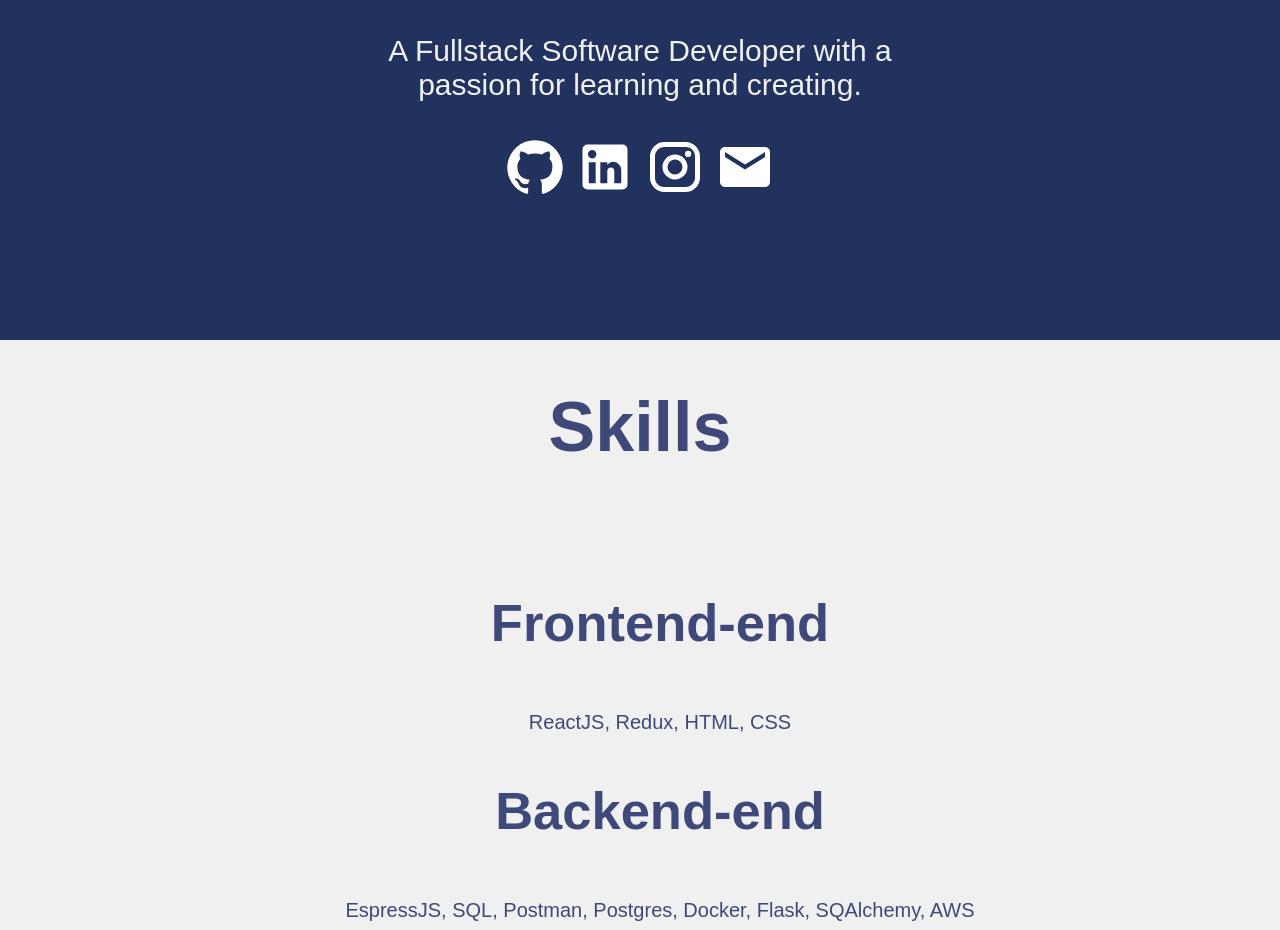
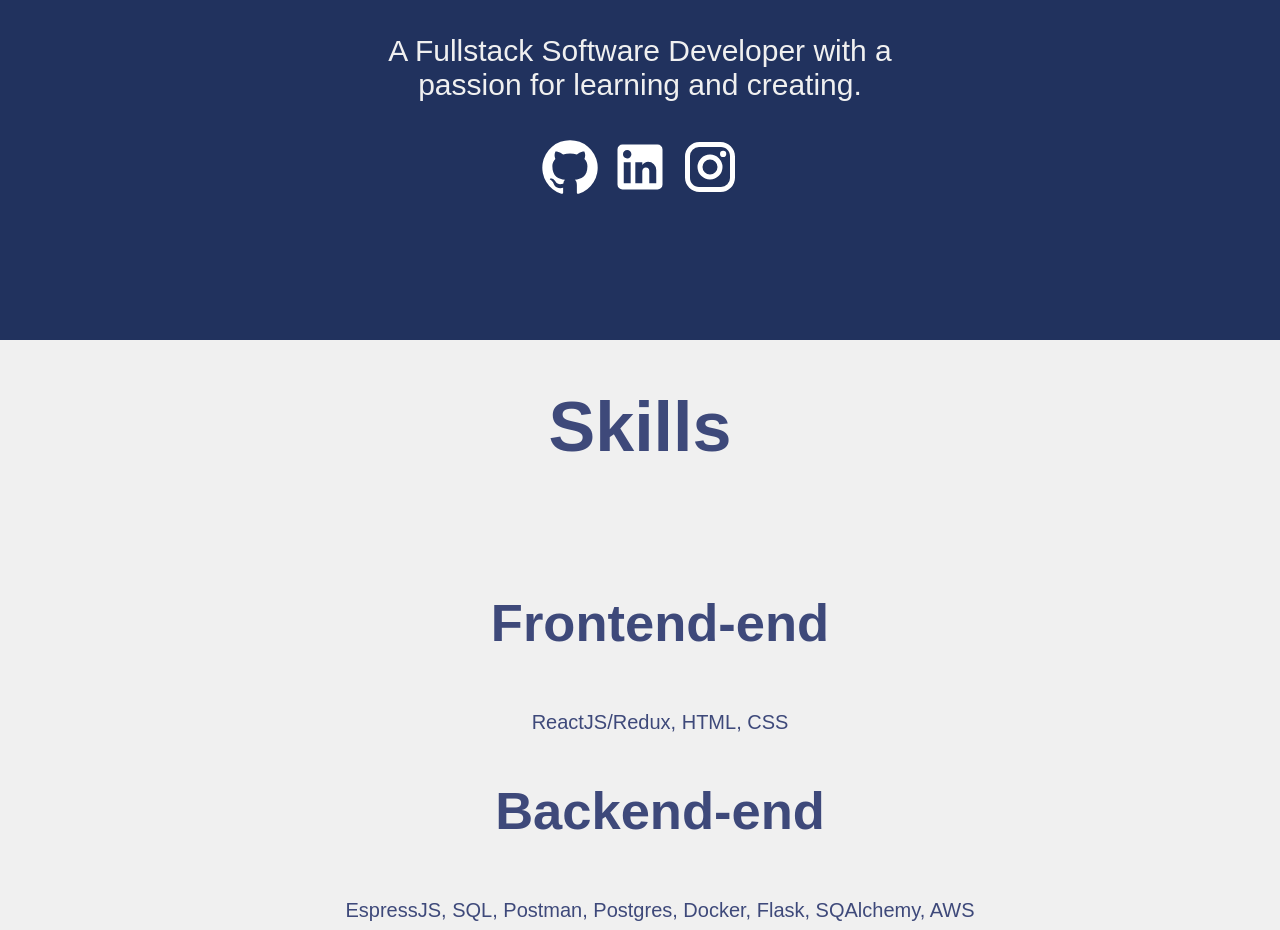
Before and after one commit to jwoff1991/Portfolio-Website, a React (Create React App) app: page / in a window 1280 px wide. Shown: the part 460-1390 px from the top of the page. Built offline with nearby package versions, Linux system fonts and the light colour scheme.

Commit message:
fixed issue with css

```diff
--- a/src/components/Home.js
+++ b/src/components/Home.js
@@ -22,7 +22,7 @@ function Home() {
         <Link to="https://www.linkedin.com/in/jonathanbwofford/" name='Connect with me on LinkedIn!' target="_blank" rel="noreferrer"><LinkedInIcon /></Link>
         <Link to="https://www.instagram.com/jwoff91/" name='Add me on Instagram!' target="_blank" rel="noreferrer"><InstagramIcon /></Link>
           {/* need to figure out what to do with click on email */}
-          <Link ><EmailIcon /></Link>
+          {/* <Link ><EmailIcon /></Link> */}
         </div>
       </div>
       <div className="skills">
@@ -30,7 +30,7 @@ function Home() {
         <ol className="list">
           <li className="item">
             <h2>Frontend-end</h2>
-            <span>ReactJS, Redux, HTML, CSS</span>
+            <span>ReactJS/Redux, HTML, CSS</span>
             <h2>Backend-end</h2>
             <span>EspressJS, SQL, Postman, Postgres, Docker, Flask, SQAlchemy, AWS</span>
             <h2>Languages</h2>
--- a/src/components/ProjectDisplay.js
+++ b/src/components/ProjectDisplay.js
@@ -2,6 +2,7 @@ import { Link, useParams } from "react-router-dom";
 import { ProjectList } from "../projectData/ProjectList";
 import GitHubIcon from "@mui/icons-material/GitHub";
 import LanguageIcon from '@mui/icons-material/Language';
+import './projectItem.css'
 // import LinkIcon from '@mui/icons-material/Link';
 
 
--- a/src/components/ProjectItem.js
+++ b/src/components/ProjectItem.js
@@ -1,4 +1,5 @@
 import { useNavigate } from "react-router-dom";
+import './projectItem.css'
 
 function ProjectItem({ id, image, name }) {
   const navigate = useNavigate();
--- a/src/components/Projects.js
+++ b/src/components/Projects.js
@@ -6,10 +6,10 @@ function Projects() {
   const Projects = ProjectList.map((project) => {
 
     return (
-      <ProjectItem  id={project.id} name={project.name} image={project.image}/>
+      <ProjectItem  key={project.id} id={project.id} name={project.name} image={project.image}/>
     )
   })
-
+  console.log(Projects)
   return (
     <div className='projects'>
       <h1>My Personal Projects</h1>
--- /dev/null
+++ b/src/components/projectItem.css
@@ -0,0 +1,8 @@
+.projectItem {
+    margin-top: 50px;
+}
+
+
+.project {
+    margin-top: 100px
+}
```
